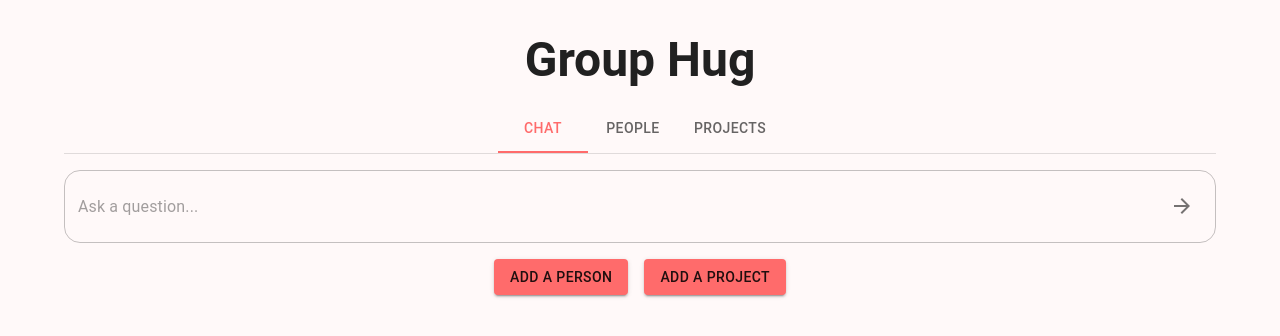
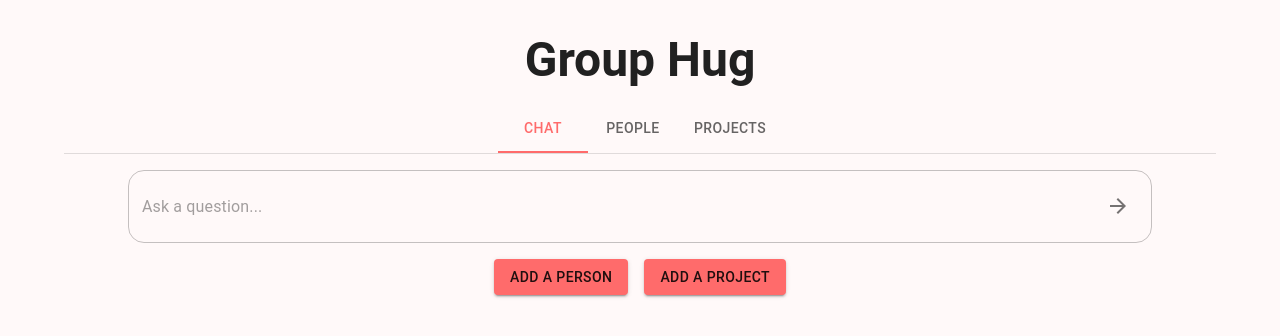
Before and after one commit to jeanpierrebroz/grouphug, a React (Vite) app in the folder group-hug/: page / in a window 1280 px wide. Shown: the top 336 px of the page. Built offline with nearby package versions, Linux system fonts and the light colour scheme.

Commit message:
Forgot to change text box margin earlier

```diff
--- a/group-hug/src/components/QueryInput.tsx
+++ b/group-hug/src/components/QueryInput.tsx
@@ -24,7 +24,7 @@ const QueryInput: React.FC<QueryInputProps> = ({ onSubmit }) => {
     <Box
       component="form"
       onSubmit={handleSubmit}
-      sx={{ position: 'relative' }}
+      sx={{ position: 'relative', mr: 8, ml: 8 }}
     >
       <TextField
         fullWidth
```
